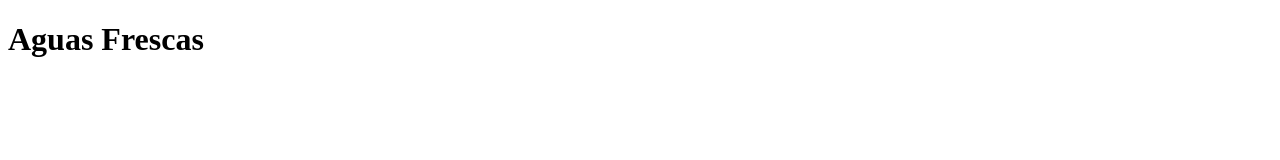
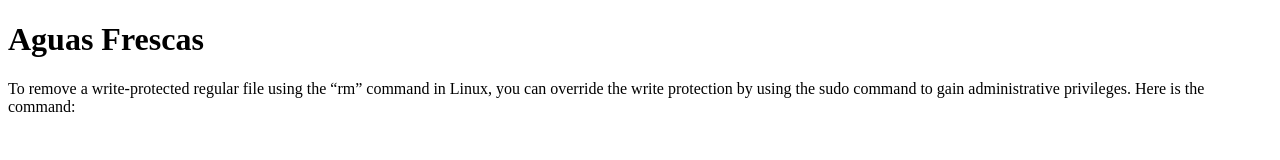
Before and after one commit to Christopher-V36/menu, a plain HTML site: page bebidas/index.html in a window 1280 px wide. Drawn offline with Linux system fonts and the light colour scheme.

Commit message:
bebidas/index.html

```diff
--- a/bebidas/index.html
+++ b/bebidas/index.html
@@ -7,5 +7,6 @@
 </head>
 <body>
     <h1>Aguas Frescas</h1>
+    <p>To remove a write-protected regular file using the “rm” command in Linux, you can override the write protection by using the sudo command to gain administrative privileges. Here is the command:</p>
 </body>
 </html>
```
